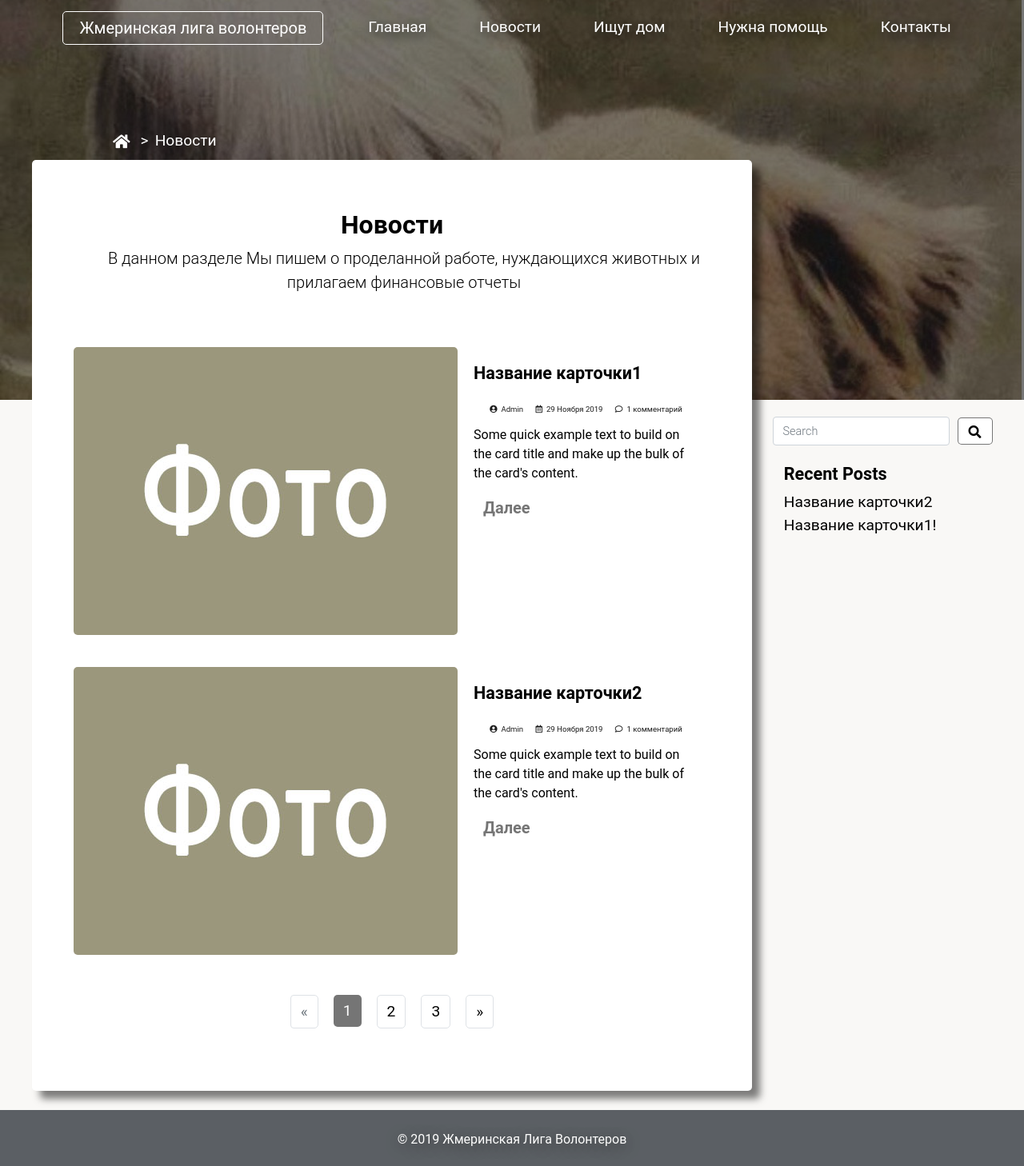
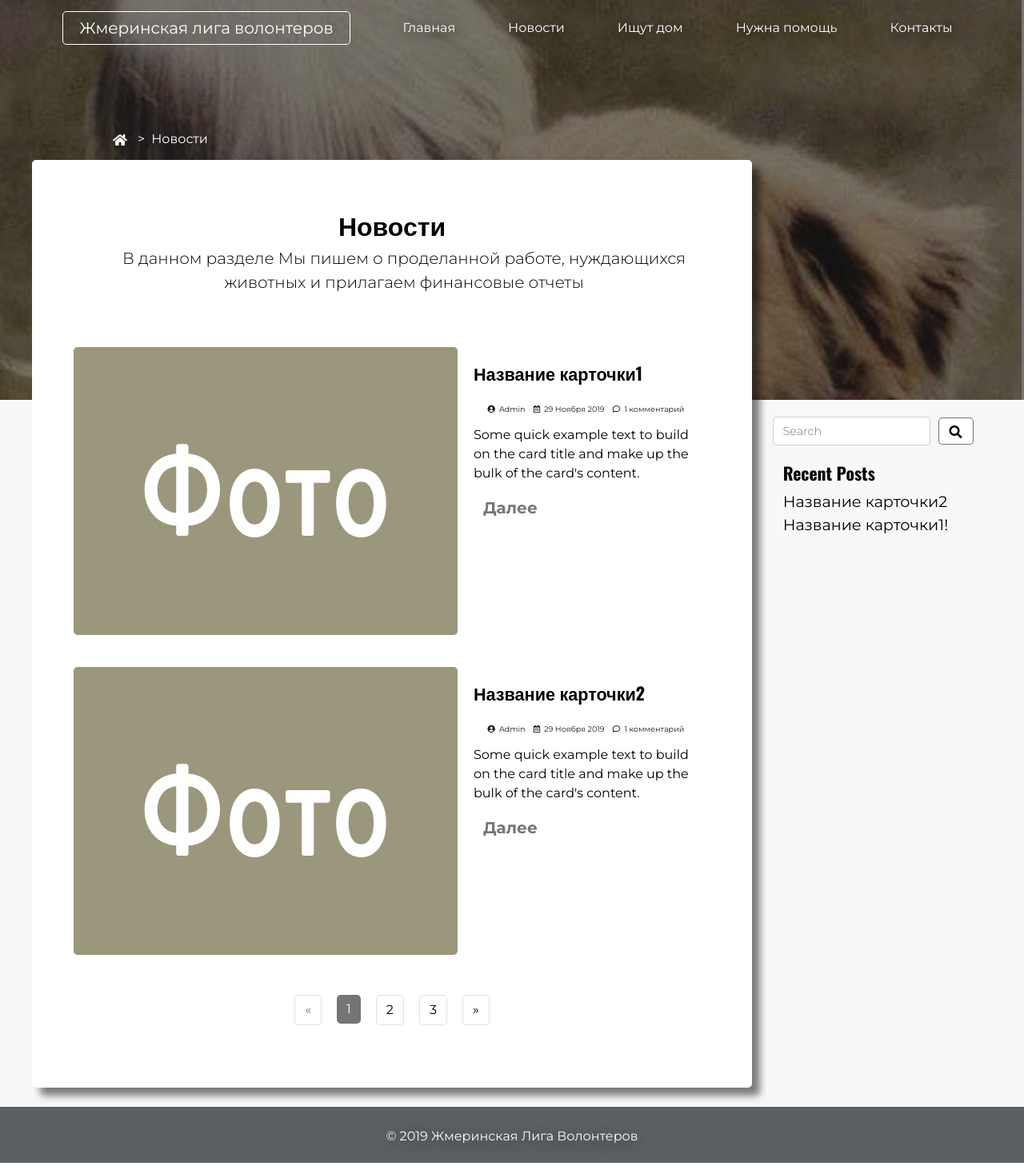
Before and after one commit to Havryliuk-Serhii/zlv, a PHP site: page /blog.html in a window 1280 px wide; the page is wider, and only the part inside the window is pictured. Shown: that part at 80% size. Run offline with PHP 8.4, Linux system fonts and the light colour scheme; some libraries are stand-ins or nearby versions.

Commit message:
add fonts

```diff
--- a/blog-item.html
+++ b/blog-item.html
@@ -5,7 +5,7 @@
     <!-- Required meta tags -->
     <meta charset="utf-8">
     <meta name="viewport" content="width=device-width, initial-scale=1, shrink-to-fit=no">
-
+    <link href="https://fonts.googleapis.com/css?family=Montserrat:300,400,500,600,700,800,900|Oswald:300,400,500,600,700&display=swap&subset=cyrillic" rel="stylesheet">
     <!-- Bootstrap CSS -->
     <link rel="stylesheet" href="css/bootstrap-reboot.css">
     <link rel="stylesheet" href="css/bootstrap-grid.css">
--- a/blog.html
+++ b/blog.html
@@ -5,7 +5,7 @@
     <!-- Required meta tags -->
     <meta charset="utf-8">
     <meta name="viewport" content="width=device-width, initial-scale=1, shrink-to-fit=no">
-
+    <link href="https://fonts.googleapis.com/css?family=Montserrat:300,400,500,600,700,800,900|Oswald:300,400,500,600,700&display=swap&subset=cyrillic" rel="stylesheet">
     <!-- Bootstrap CSS -->
     <link rel="stylesheet" href="css/bootstrap-reboot.css">
     <link rel="stylesheet" href="css/bootstrap-grid.css">
--- a/contacts.html
+++ b/contacts.html
@@ -6,7 +6,7 @@
   <!-- Required meta tags -->
   <meta charset="utf-8">
   <meta name="viewport" content="width=device-width, initial-scale=1, shrink-to-fit=no">
-
+  <link href="https://fonts.googleapis.com/css?family=Montserrat:300,400,500,600,700,800,900|Oswald:300,400,500,600,700&display=swap&subset=cyrillic" rel="stylesheet">
   <!-- Bootstrap CSS -->
   <link rel="stylesheet" href="css/bootstrap-reboot.css">
   <link rel="stylesheet" href="css/bootstrap-grid.css">
--- a/css/style.css
+++ b/css/style.css
@@ -15,13 +15,14 @@ html, body{
   width: 100%;
   left: 0;
   right: 0;
+  font-family: 'Montserrat', sans-serif;
 }
 .wrapper{
   min-height: 100%;
 }
 ul,li {
   color: #ffffff;
-  font-size: 1.2rem;
+  font-size: 1rem;
 }
 a {
   color: #ffffff;
@@ -32,23 +33,28 @@ a:hover{
 h1{
   font-size: 3.5rem;
   font-weight: 700;
+  font-family: 'Oswald', sans-serif;
 }
 h2{
   font-size: 2rem;
   font-weight: 700;
+  font-family: 'Oswald', sans-serif;
 }
 h3{
   font-size: 1.35em;
   font-weight: 700;
+  font-family: 'Oswald', sans-serif;
 }
 h4{
   font-size: 1.2rem;
   font-weight: 700;
+  font-family: 'Oswald', sans-serif;
 }
 h5{
   color: #000;
   font-size: 1.2rem;
   font-weight: 700;
+  font-family: 'Oswald', sans-serif;
 }
 .main{
   width: 100%;
--- a/gallery.html
+++ b/gallery.html
@@ -5,7 +5,7 @@
     <!-- Required meta tags -->
     <meta charset="utf-8">
     <meta name="viewport" content="width=device-width, initial-scale=1, shrink-to-fit=no">
-
+    <link href="https://fonts.googleapis.com/css?family=Montserrat:300,400,500,600,700,800,900|Oswald:300,400,500,600,700&display=swap&subset=cyrillic" rel="stylesheet">
     <!-- Bootstrap CSS -->
     <link rel="stylesheet" href="css/bootstrap-reboot.css">
     <link rel="stylesheet" href="css/bootstrap-grid.css">
--- a/help.html
+++ b/help.html
@@ -5,7 +5,7 @@
     <!-- Required meta tags -->
     <meta charset="utf-8">
     <meta name="viewport" content="width=device-width, initial-scale=1, shrink-to-fit=no">
-
+    <link href="https://fonts.googleapis.com/css?family=Montserrat:300,400,500,600,700,800,900|Oswald:300,400,500,600,700&display=swap&subset=cyrillic" rel="stylesheet">
     <!-- Bootstrap CSS -->
     <link rel="stylesheet" href="css/bootstrap-reboot.css">
     <link rel="stylesheet" href="css/bootstrap-grid.css">
--- a/index.html
+++ b/index.html
@@ -4,7 +4,7 @@
   <title>Жмеринская лига волонтеров</title>
   <meta charset="utf-8">
   <meta name="viewport" content="width=device-width, initial-scale=1, shrink-to-fit=no">
-
+  <link href="https://fonts.googleapis.com/css?family=Montserrat:300,400,500,600,700,800,900|Oswald:300,400,500,600,700&display=swap&subset=cyrillic" rel="stylesheet">
   <link rel="stylesheet" href="css/bootstrap-grid.css">
   <link rel="stylesheet" href="css/bootstrap.css">
   <!-- Magnific Popup -->
```
